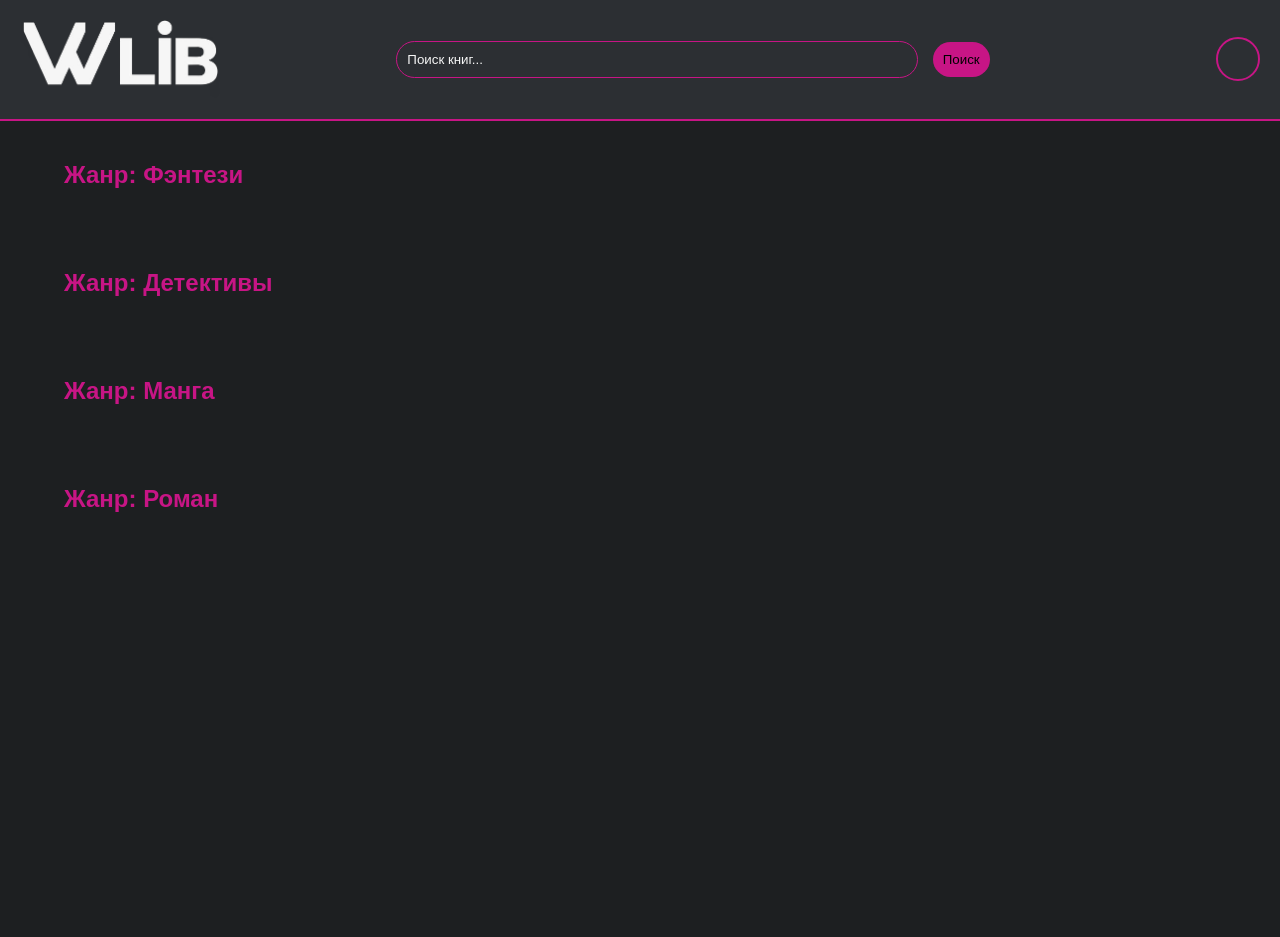
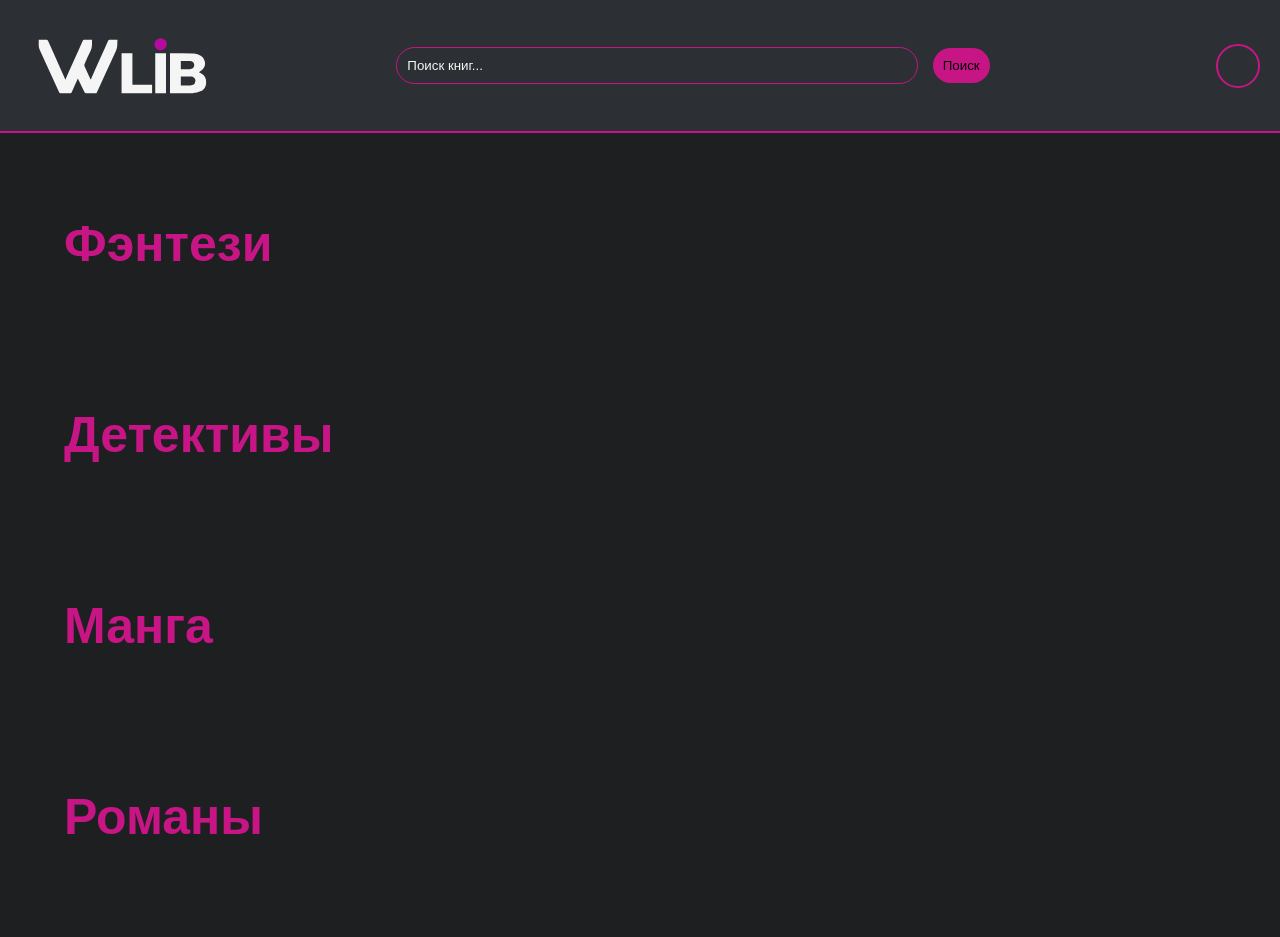
Before and after one commit to Antikokos/Wlib, a Django app: page / in a window 1280 px wide. Before the commit the page ends 512 px from the top, so only its background shows below. Run offline with Django 5.2, Linux system fonts and the light colour scheme; some libraries are stand-ins or nearby versions; some web fonts are replaced.

Commit message:
add sliders and logo

```diff
--- a/books/static/books/css/home.css
+++ b/books/static/books/css/home.css
@@ -1,6 +1,11 @@
+@font-face {
+    font-family: 'Rostov';
+    src: url("{% static '/books/fonts/Rostov.ttf' %}") format('truetype');
+}
+
 /* Общие стили */
 body {
-    font-family: Arial, sans-serif;
+    font-family: Rostov, sans-serif;
     background-color: #1d1f21;
     color: #f5f5f5;
     margin: 0;
@@ -8,6 +13,9 @@ body {
     display: flex;
     flex-direction: column;
     min-height: 100vh;
+}
+.genre-title{
+    font-size: 50px;
 }
 
 h1, h2, h3 {
@@ -18,6 +26,7 @@ h1, h2, h3 {
     width: 90%;
     margin: auto;
     flex: 1;
+    margin-top: 40px;
 }
 
 /* Навигация */
@@ -95,11 +104,9 @@ nav a:hover {
 }
 
 /* Контейнер книг */
-.genre-container {
-    margin-top: 40px;
-}
 
-.book-container {
+
+/* .book-container {
     display: flex;
     gap: 20px;
     padding-bottom: 20px;
@@ -146,11 +153,103 @@ nav a:hover {
     margin: 5px 0;
 }
 
-/* Убираем все ползунки прокручивания (горизонтальные и вертикальные) */
-::-webkit-scrollbar {
-    display: none;
+*/
+
+.swiper {
+    width: 100%;
+    height: 100%;
+    margin-bottom: 20px;
 }
 
-.scrollbar {
-    display: none;
+/* Стили для обертки слайдов */
+
+
+.swiper-wrapper {
+    display: flex;
+    gap: 20px;
+    padding-bottom: 20px;
+    /* justify-content: center; */
+    /* width: 100%; */
+    /* position: relative; */
+    /* flex-wrap: nowrap; */
+    /* transition: margin 0.3s ease; */
 }
+
+/* Стили для каждого слайда */
+.swiper-slide {
+    display: flex;
+    justify-content: center;
+    align-items: center;
+    background-color: #b50a9e;
+    border-radius: 8px;
+    overflow: hidden;
+    box-shadow: 0 4px 8px rgba(0, 0, 0, 0.1);
+}
+
+/* Стили для карточки книги */
+.book-card {
+    background-color: #333;
+    padding: 15px;
+    border-radius: 10px;
+    text-align: center;
+    box-shadow: 0 4px 10px rgba(0, 0, 0, 0.2);
+    transition: transform 0.3s ease;
+    width: 100%;
+    height: 300px;
+    position: relative;
+    flex-shrink: 0;
+    align-items: center;
+    justify-content: center;
+}
+.book-card:hover {
+    transform: translateY(-10px);
+}
+
+/* Стили для изображения книги */
+.book-image {
+    width: 150px; /* Ширина изображения */
+    height: 80%; /* Высота изображения */
+    background-size: cover; /* Чтобы изображение заполняло блок */
+    background-position: center; /* Центрирование изображения */
+    background-repeat: no-repeat;
+    border-radius: 4px;
+    margin-bottom: 10px;
+    align-items: center;
+    margin: 0 auto;
+    display: block;
+}
+
+/* Стили для информации о книге */
+.book-info {
+    margin-top: 10px;
+}
+
+.book-info h3 {
+    font-size: 16px;
+    margin: 5px 0;
+}
+
+/* Стили для пагинации Swiper */
+.swiper-pagination {
+    position: relative;
+    margin-top: 10px;
+}
+
+/* Стили для кнопок навигации Swiper */
+.swiper-button-next,
+.swiper-button-prev {
+    color: #333;
+    background-color: rgba(255, 255, 255, 0.8);
+    border-radius: 50%;
+    width: 40px;
+    height: 40px;
+    display: flex;
+    align-items: center;
+    justify-content: center;
+    box-shadow: 0 2px 4px rgba(0, 0, 0, 0.1);
+}
+
+.swiper-button-next::after,
+.swiper-button-prev::after {
+    font-size: 20px;
+}
--- a/books/templates/books/home.html
+++ b/books/templates/books/home.html
@@ -5,15 +5,17 @@
 <head>
     <meta charset="UTF-8">
     <meta name="viewport" content="width=device-width, initial-scale=1.0">
-    <title>Название сайта</title>
-    <link rel="stylesheet" href="../../static/books/css/home.css">
+    <title>Wlib</title>
+    <link rel="stylesheet" href="https://cdn.jsdelivr.net/npm/swiper@11/swiper-bundle.min.css" />
+    <link rel="stylesheet" href="{% static 'books/css/home.css' %}">
+    <link rel="icon" href="{% static 'books/img/Wlogo.svg' %}">
 </head>
 <body>
 
     <!-- Навигация -->
     <nav>
         <div style="display: flex; align-items: center;">
-            <img class="logo" src=" {% static 'books/img/logo.png' %}" alt="дабл ю" style="width: 200px;"> <!-- Логотип теперь будет занимать пространство -->
+            <img class="logo" src=" {% static 'books/img/logo.svg' %}" alt="дабл ю" style="width: 200px;"> <!-- Логотип теперь будет занимать пространство -->
         </div>
         <div class="search-container">
             <form action="{% url 'search' %}" method="get">
@@ -27,36 +29,37 @@
         </div>
     </nav>
 
-    <!-- Секции жанров книг -->
+
     <div class="container">
-        <!-- Жанр 1 -->
-        <div class="genre-container">
-            <h2 class="genre-title">Жанр: Фэнтези</h2>
-            <div class="book-container" id="fantasy"></div>
+        <!-- Контейнеры для слайдеров по жанрам -->
+        <div id="fantasy" class="swiper mySwiper">
+            <h2 class="genre-title">Фэнтези</h2>
+            <div class="swiper-wrapper"></div>
+            <div class="swiper-pagination"></div>
         </div>
 
-        <!-- Жанр 2 -->
-        <div class="genre-container">
-            <h2 class="genre-title">Жанр: Детективы</h2>
-            <div class="book-container" id="detective"></div>
+        <div id="detective" class="swiper mySwiper">
+            <h2 class="genre-title">Детективы</h2>
+            <div class="swiper-wrapper"></div>
+            <div class="swiper-pagination"></div>
         </div>
 
-        <!-- Жанр 3 -->
-        <div class="genre-container">
-            <h2 class="genre-title">Жанр: Манга</h2>
-            <div class="book-container" id="manga"></div>
+        <div id="manga" class="swiper mySwiper">
+            <h2 class="genre-title">Манга</h2>
+            <div class="swiper-wrapper"></div>
+            <div class="swiper-pagination"></div>
         </div>
 
-        <!-- Жанр 4 -->
-        <div class="genre-container">
-            <h2 class="genre-title">Жанр: Роман</h2>
-            <div class="book-container" id="romance"></div>
+        <div id="romance" class="swiper mySwiper">
+            <h2 class="genre-title">Романы</h2>
+            <div class="swiper-wrapper"></div>
+            <div class="swiper-pagination"></div>
         </div>
-
     </div>
 
 
 
-    <script src="../../static/books/js/main.js"></script>
+    <script src="https://cdn.jsdelivr.net/npm/swiper@11/swiper-bundle.min.js"></script>
+    <script src="{% static 'books/js/main.js' %}"></script>
 </body>
 </html>
```
Also changed, not shown: books/static/books/js/main.js (+28 -21 lines), books/static/books/fonts/Rostov.ttf (added), books/static/books/img/Wlogo.svg (added), books/static/books/img/logo.png (deleted), books/static/books/img/logo.svg (added), books/static/books/img/test.svg (added).
